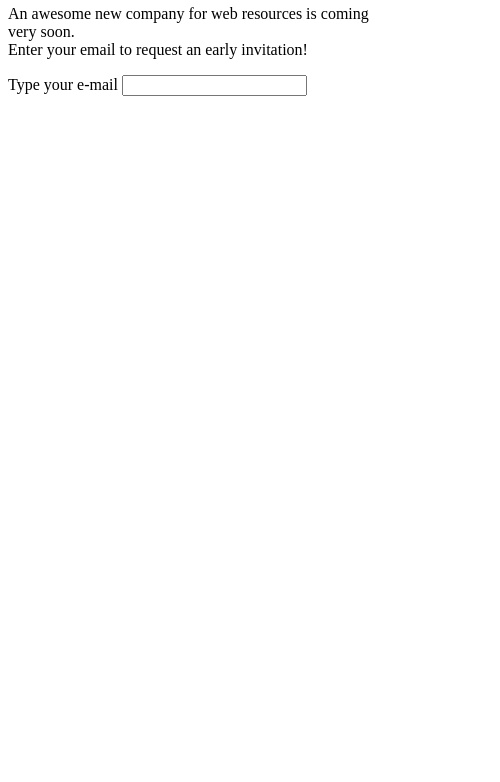
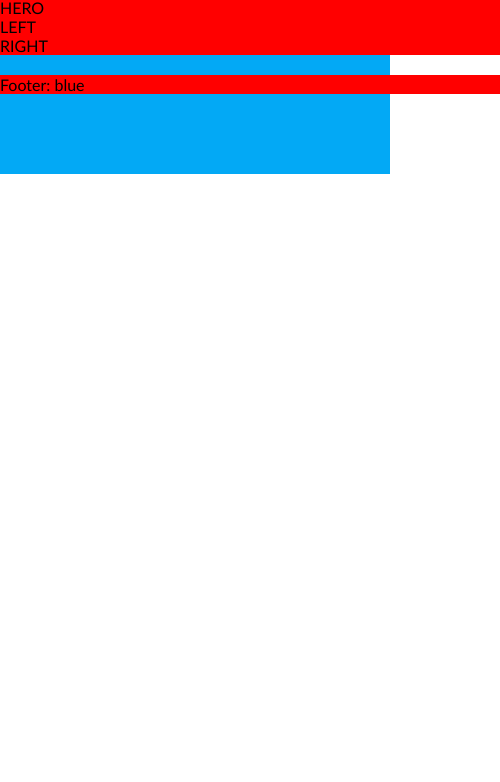
Before and after one commit to RutaMarija/5-Coming-soon, a plain HTML site: page index.html in a window 390 px wide. Shown: the part 62-844 px from the top of the page, 500 px wide, since content can reach past the window. Drawn offline with Linux system fonts and the light colour scheme.

Commit message:
1 structure

```diff
--- a/css/style.css
+++ b/css/style.css
@@ -0,0 +1,103 @@
+body,
+body * {
+    margin: 0;
+    padding: 0;
+    vertical-align: top;
+    box-sizing: border-box;
+    font-family: 'Gill Sans', 'Gill Sans MT', Calibri, 'Trebuchet MS', sans-serif;
+}
+/*normalize.css*/
+
+.hero {
+    display: inline-block;
+    width: 100%;
+    background-color:#03A9F5;
+    padding-bottom: 20px;
+    padding-top: 60px;
+}
+
+.main-content {
+    display: inline-block;
+    width: 100%;
+    background-color: #fff;
+}
+
+
+footer {
+    display: inline-block;
+    width: 100%;
+    background-color:#03A9F5;
+    padding-bottom: 60px;
+    padding-top: 20px;
+}
+
+.small-container {
+    display: inline-block;
+    width: 700px;
+    margin-left: calc( (100% - 1200px) / 2);
+    background-color: red;
+}
+
+.container {
+    display: inline-block;
+    width: 1200px;
+    margin-left: calc( (100% - 1200px) / 2);
+    background-color: red;
+}
+    .container > left {
+        display: inline-block;
+        width: 50%;
+        float: left;
+        margin-left: 10%;
+        background-color: blueviolet;
+    }
+    .container > right {
+        display: inline-block;
+        width: 50%;
+        float: left;
+        margin-left: 10%;
+        background-color: greenyellow;
+    }
+
+@media (max-width: 1300px) {
+    .small-container {
+        width: 900px;
+        margin-left: calc( (100% - 900px) / 2);
+    .container {
+        width: 900px;
+        margin-left: calc( (100% - 900px) / 2);
+    }
+}
+
+@media (max-width: 1000px) {
+    .small-container {
+        width: 700px;
+        margin-left: calc( (100% - 700px) / 2);
+
+    .container {
+        width: 700px;
+        margin-left: calc( (100% - 700px) / 2);
+    }
+}
+
+@media (max-width: 800px) {
+    .small-container {
+        width: 500px;
+        margin-left: calc( (100% - 500px) / 2);
+    }
+    .container {
+        width: 500px;
+        margin-left: calc( (100% - 500px) / 2);
+    }
+}
+
+@media (max-width: 600px) {
+    .small-container {
+        width: calc (100% - 40px);
+        margin-left: 0px;
+    }
+    .container {
+        width: (100% - 40px);
+        margin-left: 0;
+    }
+}
--- a/index.html
+++ b/index.html
@@ -5,24 +5,25 @@
     <meta name="viewport" content="width=device-width, initial-scale=1.0">
     <meta http-equiv="X-UA-Compatible" content="ie=edge">
     <title>Coming soon</title>
+    <link rel="stylesheet" href="/css/style.css">
 </head>
 <body>
 
-    <section>
-        <header>
-            <!--<img src="./img/logo.png" alt="Logo"-->
-            <h1>Coming soon</h1>
-            <p>An awesome new company for web resources is coming very soon. <br> Enter your email to request an early invitation!</p>
-            <div class="form-row">
-                    <div class="form-row">
-                        <label for="email">Type your e-mail</label>
-                        <input name="email" type="email">
-            </div>
-        </header>
+    <div class="hero">
+        <div class="small-container">
+        HERO
+    </div>
 
-    <main>
+    <div class="main-content">
+            <div class="container">
+                <div class="left">LEFT</div>
+                <div class="right">RIGHT</div>
+    </div>
 
-    </main>
+    <footer>
+            <div class="container">
+        Footer: blue
+    </footer>
 
 
 </body>
```
